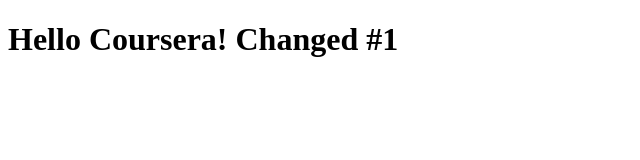
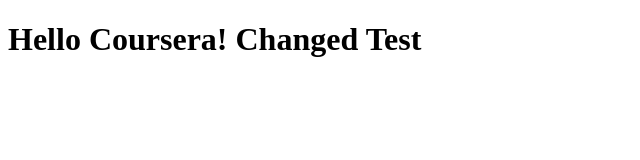
Before and after one commit to viethai-tr/coursera-test, a plain HTML site: page site/index.html in a window 1280 px wide. Shown: the full height of the page, 0-640 px from the left. Drawn offline with Linux system fonts and the light colour scheme.

Commit message:
Test addition

```diff
--- a/site/index.html
+++ b/site/index.html
@@ -4,6 +4,6 @@
 	<title>Hello Coursera!</title>
 </head>
 <body>
-	<h1>Hello Coursera! Changed #1</h1>
+	<h1>Hello Coursera! Changed Test</h1>
 </body>
 </html>
```
